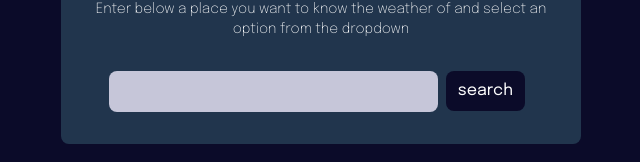
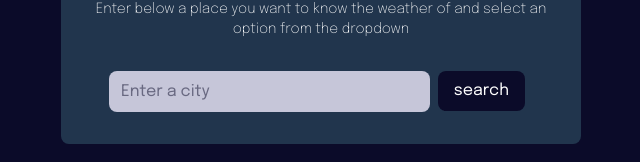
Before and after one commit to medi17/PRODIGY_WD_05, a React (Vite) app: page / in a window 1280 px wide. Shown: the part 387-549 px from the top of the page, without its empty margins (319-959 px from the left). Built offline with nearby package versions, Linux system fonts and the light colour scheme.

Commit message:
Added first API call for input options

```diff
--- a/package.json
+++ b/package.json
@@ -17,6 +17,7 @@
   },
   "devDependencies": {
     "@eslint/js": "^9.21.0",
+    "@types/node": "^22.13.9",
     "@types/react": "^19.0.10",
     "@types/react-dom": "^19.0.4",
     "@vitejs/plugin-react": "^4.3.4",
--- a/src/App.tsx
+++ b/src/App.tsx
@@ -1,5 +1,28 @@
+import {ChangeEvent, JSX, useState } from 'react'
+import {optionType} from "./types/types"
 
-const App = () => {
+const App = (): JSX.Element => {
+
+     const [input, setInput] = useState<string>('');
+     const[options, setOptions] = useState<[]>([])
+
+     const getOptions = (value: string) => {
+
+          const apiKey = import.meta.env.VITE_MY_API_KEY
+          fetch(`http://api.openweathermap.org/geo/1.0/direct?q=${value.trim()}&limit=5&appid=${apiKey}`)
+               .then((res) => res.json())
+               .then((data) => setOptions(data))
+     }
+     const handleInputChange = (e: ChangeEvent<HTMLInputElement>) => {
+          const value = e.target.value
+          setInput(value)
+
+          if (value === '') return;
+
+          getOptions(value)
+
+     }
+
      return (
           <div className="bg-[#0B0B29] text-white h-screen flex justify-center items-center">
                <div className="bg-[#21354D] text-center rounded-lg min-w-[350px] p-8 mx-10 md:max-w-[520px]">
@@ -7,11 +30,25 @@ const App = () => {
                     <p className="text-sm font-extralight">Enter below a place you want to know the
                          weather of and select an option from the dropdown
                     </p>
-                    <div className="mx-4 mt-8 rounded-lg flex justify-center items-center gap-2">
+                    <div className="relative mx-4 mt-8 rounded-lg flex justify-center items-center gap-2">
                          <input className="p-3 border-none bg-[#c6c6d9] w-full h-full rounded-lg text-[#0B0B29] focus:outline-none"
-                              type="text" />
-                         <button className="py-2 px-3 bg-[#0B0B29] mr-2 rounded-lg cursor-pointer hover:bg-[#21354D] hover:border hover:border-[#c6c6d9]"
+                              type="text"
+                              placeholder='Enter a city'
+                              value={input}
+                              onChange={handleInputChange}
+                         />
+
+                         <button className="py-2 px-4 bg-[#0B0B29] mr-2 rounded-lg cursor-pointer hover:bg-[#21354D] hover:border hover:border-[#c6c6d9]"
                          >search</button>
+                         <ul className='absolute top-[40px] bg-[#c6c6d9] mr-50 ml-0 rounded-b-md md:mr-75'>
+                              {options.map((option: optionType, index:number) => (
+                                   <li className='text-black' key={option.name + '-' + index}>
+                                        <button className='text-left text-sm w-full hover:bg-zinc-700 hover:text-white px-2 py-1 cursor-pointer'>
+                                             {option.name}
+                                        </button>
+                                   </li>
+                              ))}
+                         </ul>
                     </div>
                </div>
           </div>
--- /dev/null
+++ b/src/types/types.ts
@@ -0,0 +1,6 @@
+export type optionType = {
+     name: string,
+     value: string,
+     lat: number,
+     lon: number
+}
```
Also changed, not shown: 2 other files (tests, documents, lock files or other folders).
